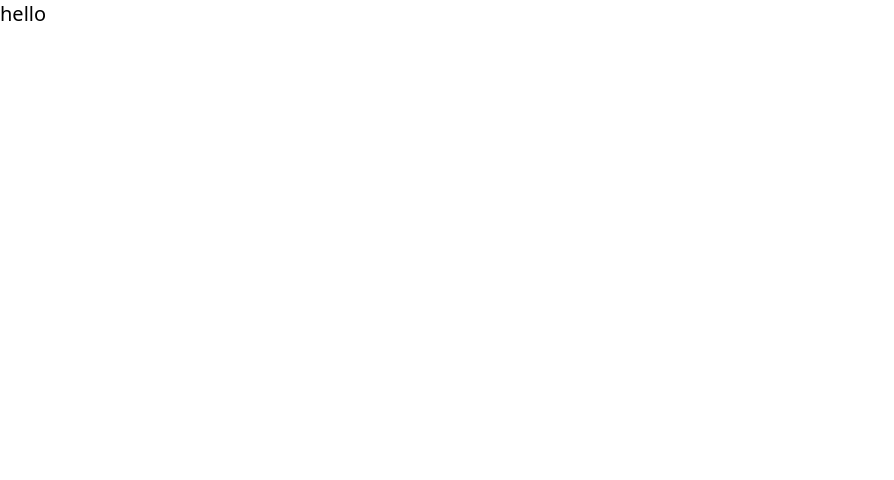
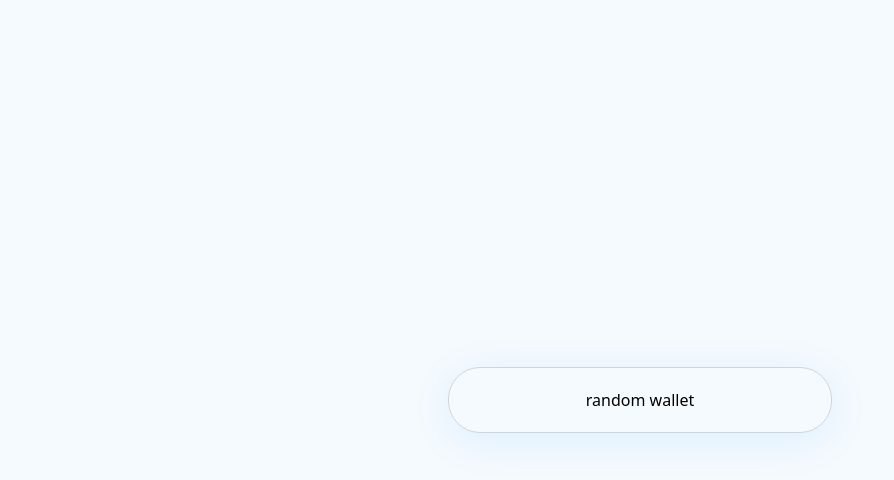
Before and after one commit to idorenyinudoh/random-wallet, a Nuxt app: page / in a window 1280 px wide. Shown: the top 480 px of the page, without its empty margins (0-894 px from the left). Built offline with nearby package versions, Linux system fonts and the light colour scheme.

Commit message:
feat: create default layout

```diff
--- a/app.vue
+++ b/app.vue
@@ -1,5 +1,5 @@
 <template>
-  <div>
-    <p class="text-xl">hello</p>
-  </div>
+  <NuxtLayout>
+    <NuxtPage />
+  </NuxtLayout>
 </template>
--- /dev/null
+++ b/layouts/default.vue
@@ -0,0 +1,8 @@
+<template>
+  <div class="min-h-screen flex justify-center items-center bg-[#F5FAFE]">
+    <div class="w-full max-w-96 rounded-[32px] border border-solid border-gray-300 shadow-[0px_8px_40px_0px_rgba(2,152,252,0.10)] px-4 py-5 flex flex-col gap-y-4">
+      <p class="text-base font-normal self-center">random wallet</p>
+      <slot />
+    </div>
+  </div>
+</template>
```
